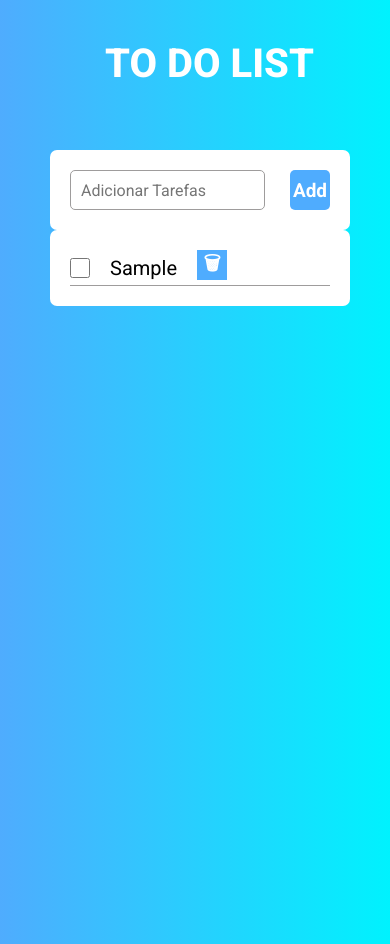
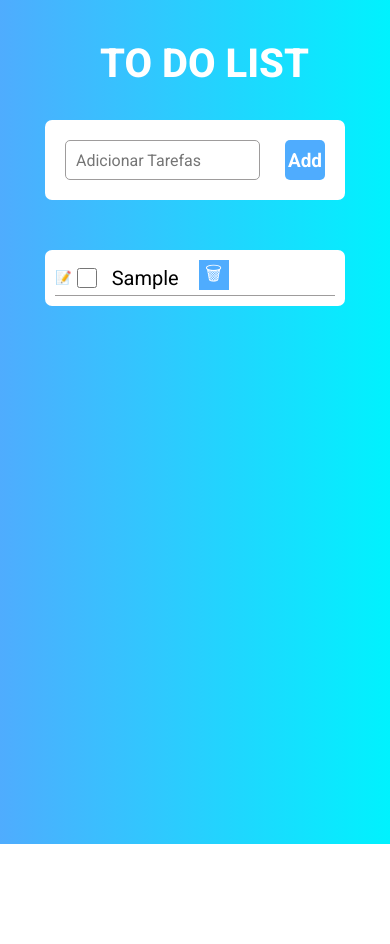
Before and after one commit to Kavin-Kaua/To-do-list, a plain HTML site: page index.htm in a window 390 px wide. Both pictures are taken after typing "Sample" into the empty fields and a click on the button "Add". After the commit the page ends 844 px from the top, so only its background shows below. Drawn offline with Linux system fonts and the light colour scheme.

Commit message:
adicionado o botão de editar a tarefa

```diff
--- a/script.js
+++ b/script.js
@@ -40,6 +40,11 @@ function btn() {
         removeBtn.textContent = '🗑'
         removeBtn.className = 'remove-btn'
 
+        const editBtn = document.createElement('button')
+        editBtn.textContent = '📝'
+        editBtn.className = 'edit-btn'
+        editBtn.style.background = 'none'
+
         // Define o que acontece quando clica no botão de remover
         // ex: remove a tarefa da lista e verifica se ainda há outras tarefas
         removeBtn.onclick = function () {
@@ -47,11 +52,44 @@ function btn() {
             checkTasksVisibility()
         }
 
+        // 📝 botão editar
+        editBtn.onclick = function () {
+            const editInput = document.createElement('input')
+            editInput.type = 'text'
+            editInput.value = taskText.textContent
+            editInput.className = 'edit-input'
+
+            // substitui o texto pelo campo de edição
+            li.replaceChild(editInput, taskText)
+            editInput.focus()
+
+            // salva ao pressionar Enter
+            editInput.addEventListener('keydoen', e => {
+                if (e.key === 'Enter') {
+                    saveEdit()
+                }
+            })
+
+            // salva ao clicar fora
+            editInput.addEventListener('blur', saveEdit)
+
+            function saveEdit() {
+                const newText = editInput.value.trim()
+                if (newText !== '') {
+                    taskText.textContent = newText
+                }
+                li.replaceChild(taskText, editInput)
+            }
+
+        }
+
         // Adiciona todos os elementos dentro do item da lista
         // ex: <li><checkbox><span>texto</span><button>🗑</button></li>
+        li.appendChild(editBtn)
         li.appendChild(checkbox)
         li.appendChild(taskText)
         li.appendChild(removeBtn)
+
 
         // Adiciona o item completo na lista de tarefas
         // ex: coloca a <li> dentro de <ul id="task-list">
--- a/style.css
+++ b/style.css
@@ -10,6 +10,10 @@ body {
     height: 100vh;
     background: linear-gradient(to right, #4facfe, #00f2fe);
     overflow: hidden;
+
+}
+
+.container {
     display: flex;
     flex-direction: column;
     gap: 50px;
@@ -37,7 +41,7 @@ input {
     font-size: 16px;
 }
 
-button {
+.btn-add {
     height: 40px;
     width: 70px;
     border-radius: 5px;
@@ -49,11 +53,11 @@ button {
     font-weight: bold;
 }
 
-button:hover {
+.btn-add:hover {
     opacity: 0.8;
 }
 
-button:active {
+.btn-add:active {
     opacity: 0.5;
 }
 
@@ -73,7 +77,7 @@ button:active {
 .task-checkbox {
     max-height: 20px;
     max-width: 20px;
-    margin-right: 20px;
+    margin-right: 15px;
     cursor: pointer;
 }
 
@@ -83,7 +87,7 @@ ul {
     font-size: 20px;
     font-weight: 400;
     list-style: none;
-    padding: 20px;
+    padding: 10px;
     gap: 8px;
     background: #fff;
     border-radius: 7px;
@@ -93,14 +97,31 @@ li {
     border-bottom: 1px solid #9e9c9c;
     display: flex;
     align-items: center;
+
 }
 
 .remove-btn {
     max-height: 30px;
     max-width: 30px;
-    border-radius: 0;
     margin-left: 20px;
     margin-bottom: 5px;
+    height: 40px;
+    width: 70px;
+    border: none;
+    background: #4facfe;
+    color: #fff;
+    cursor: pointer;
+    font-size: 19px;
+}
+
+.edit-btn {
+    max-height: 30px;
+    max-width: 30px;
+    margin-right: 5px;
+    background: none;
+    border: none;
+    cursor: pointer;
+
 }
 
 h1 {
@@ -110,14 +131,17 @@ h1 {
     margin-left: 90px;
 }
 
-@media screen and (max-width: 430px) {
+@media screen and (max-width: 460px) {
 
-    body {
-        width: 80%;
+    .container {
         gap: 50px;
         overflow: hidden;
-        margin-left: 50px;
+         margin-left: 50px;
         margin-top: 100px;
+        display: flex;
+        justify-content: center;
+        align-items: center;
+        margin: 0;
     }
 
     h1 {
@@ -130,24 +154,12 @@ h1 {
     .div-name-list {
         width: 300px;
         height: 80px;
-        margin-top: 50px;
+        margin-top: 120px;
         padding: 0 20px;
     }
 
-   .div-list {
-    width: 300px;
-   }
-
-   .display {
-    /* justify-content: center; */
-    /* align-items: center; */
-   }
-
-
-
-
-
-
-
+    .div-list {
+        width: 300px;
+    }
 
 }
```
